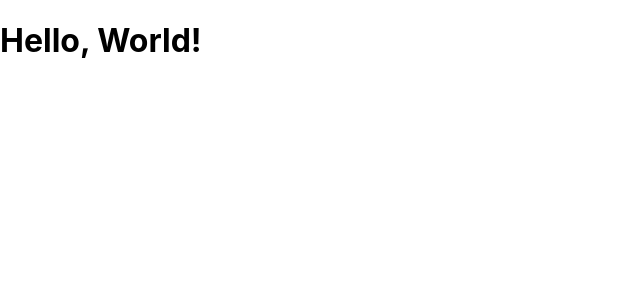
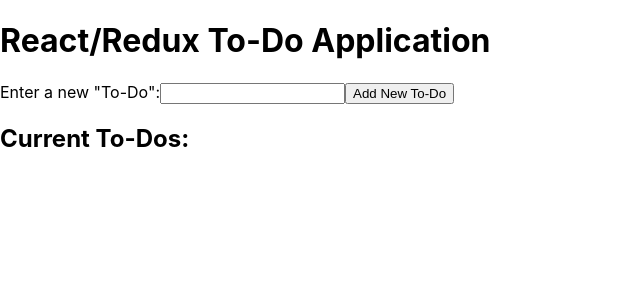
Before and after one commit to senaitesfazgi/react-redux-router-to-do-app, a React (Create React App) app: page / in a window 1280 px wide. Shown: the top 300 px of the page, without its empty margins (0-640 px from the left). Built offline with nearby package versions, Linux system fonts and the light colour scheme.

Commit message:
Update project to match end-point of yesterday (https://github.com/ TECHCareers-by-Manpower/4.1-react-to-do-app/blob/master/src/App.js ).

```diff
--- a/package.json
+++ b/package.json
@@ -8,7 +8,8 @@
     "@testing-library/user-event": "^7.2.1",
     "react": "^16.13.1",
     "react-dom": "^16.13.1",
-    "react-scripts": "3.4.1"
+    "react-scripts": "3.4.1",
+    "uuid": "^8.3.0"
   },
   "scripts": {
     "start": "react-scripts start",
--- a/src/App.js
+++ b/src/App.js
@@ -1,11 +1,92 @@
 import React from 'react';
+import { v4 as uuidv4 } from 'uuid';
 
-function App() {
-  return (
-    <>
-      <h1>Hello, World!</h1>
-    </>
-  );
+class App extends React.Component {
+  constructor ( props )
+  {
+    super( props );
+
+    this.state = {
+      newToDo: "", // Keep track of our new to-do value.
+      toDos: [] // Keep track of all the todos.
+    };
+  }
+
+  // Add a new todo (see onSubmit in our form below.)
+  addToDo = ( event ) =>
+  {
+    event.preventDefault(); // Stop the page from reloading.
+    // console.log( "Test add todo!" ); // Test that we're submitting!
+
+    // Set up new task.
+    const newTask = {
+      uniqueId: uuidv4(), // Ensure a unique ID.
+      value: this.state.newToDo // Read current "new todo" value.
+    };
+
+    console.log( newTask ); // Check to see if newTask is generating okay.
+
+    // Create a clone of our ToDos array, so we can make changes before updating state.
+    const currentToDoList = [...this.state.toDos]; // "..." is the spread operator.
+    currentToDoList.push( newTask ); // Add our new task to the clone array.
+
+    // Use "setState" to update any state data (never re-assign directly!)
+    this.setState( { // This is why we made a clone of the to-do list, and updated it before running setState again.
+      toDos: currentToDoList, // Update todos list.
+      newToDo: "" // Clear the "new to-do" field.
+    } );
+  }
+
+  updateItem ( key, value )
+  {
+    // We never re-assign the contents of this.state.
+    // this.state is ONLY USED FOR READING VALUES, NOT writing.
+    // When we need to update anything in state, we need to use this.setState()
+    // this.setState() triggers the render() method, so we can see updated state info in our presentation.
+    this.setState( {[key]: value} );
+  }
+
+  removeToDo ( id )
+  {
+    // Create a clone of our ToDos array, so we can make changes before updating state.
+    const currentToDoList = [...this.state.toDos]; // "..." is the spread operator.
+
+    // Returns a filtered version of the array, leaving only the items that DIDN'T match the "id" parameter.
+    const updatedToDoList = currentToDoList.filter( toDo => toDo.uniqueId !== id ); // We'll have an array without the target!
+
+    // Since we can't update directly... use the setState method! This will trigger the render() method.
+    this.setState( { toDos: updatedToDoList } );
+  }
+
+  render ()
+  {
+    return (
+      <>
+        <h1>React/Redux To-Do Application</h1>
+        <form onSubmit={this.addToDo}>
+            <label htmlFor="newToDo">
+              Enter a new "To-Do":
+              <input
+                type="text"
+                name="newToDo"
+                id="newToDo"
+                required
+                value={this.state.newToDo}
+                onChange={event => this.updateItem( 'newToDo', event.target.value )} />
+            </label>
+            <input type="submit" value="Add New To-Do" />
+          </form>
+          <h2>Current To-Dos:</h2>
+          <ul>
+            {this.state.toDos.map( toDo => ( // We can use .map() to "loop" through our array contents. Great for outputting something like these ToDos.
+              <li key={toDo.uniqueId} onClick={() => {this.removeToDo( toDo.uniqueId )} }>
+                {toDo.value}
+              </li>
+            ) )}
+          </ul>
+      </>
+    );
+  }
 }
 
 export default App;
```
Also changed, not shown: 1 other file (tests, documents, lock files or other folders).
